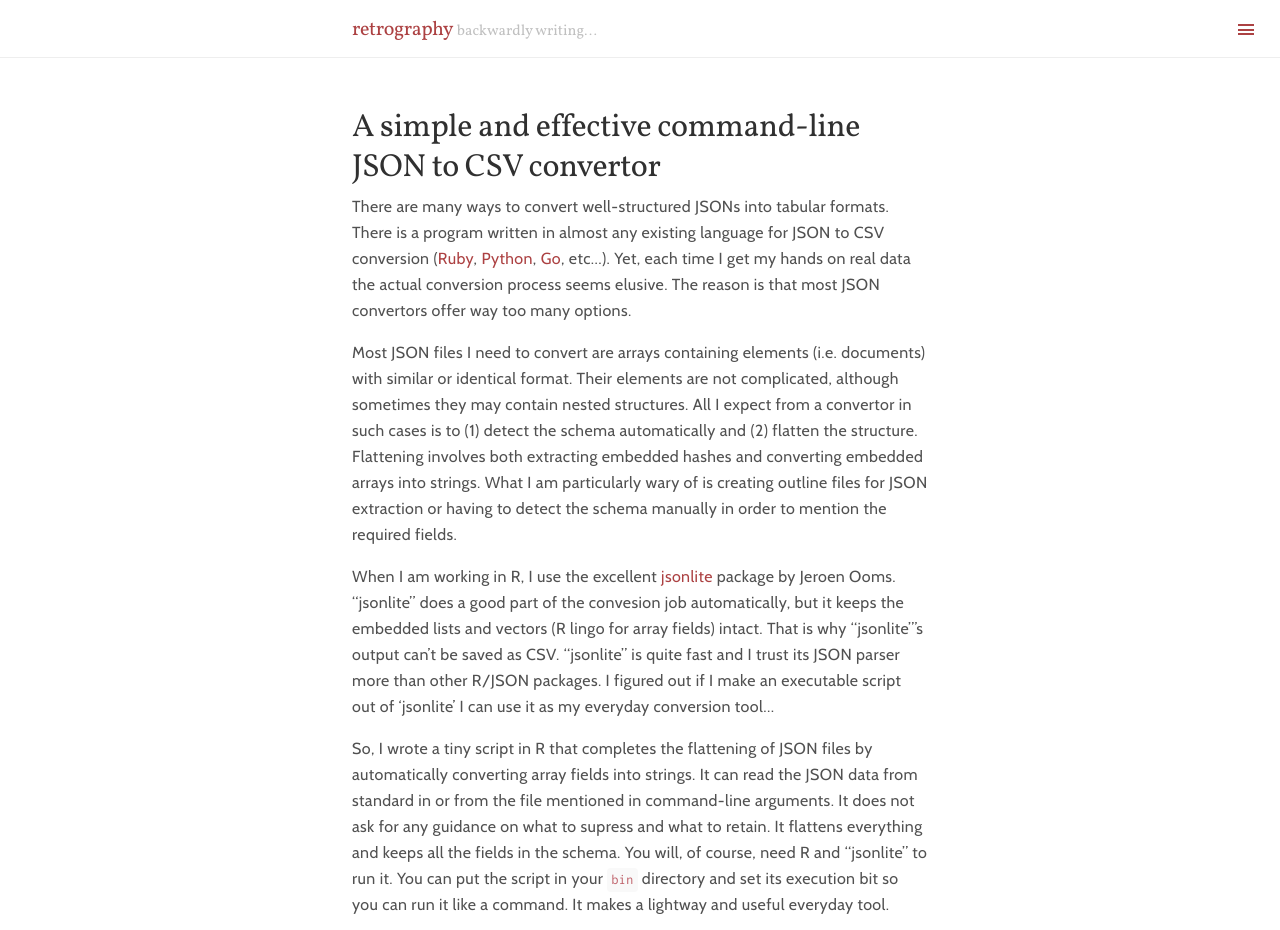
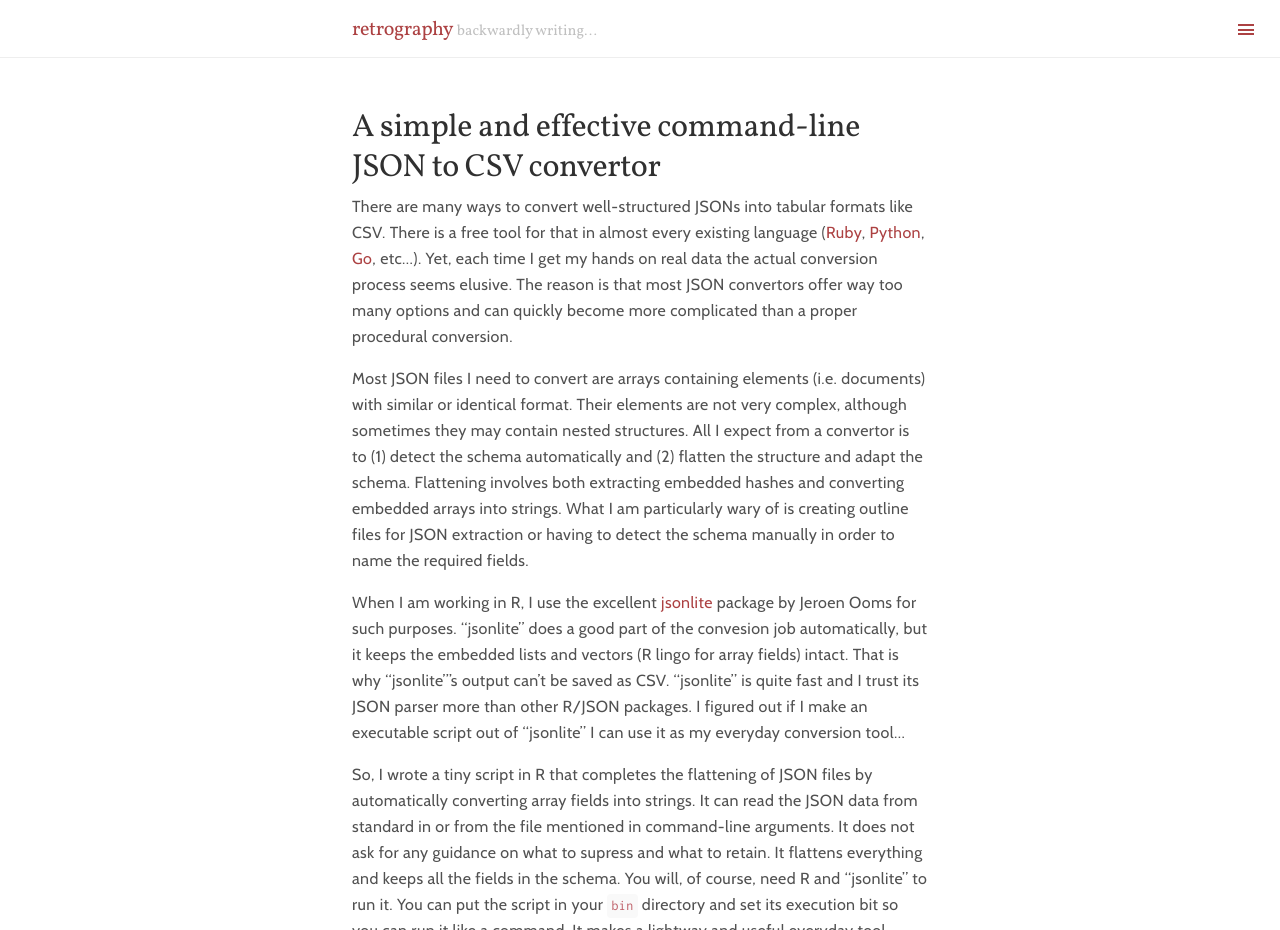
Before and after one commit to retrography/retrography.github.io, a Jekyll site: the page built from _posts/2015-08-20-a-simple-and-effective-command-line-json-to-csv-convertor.markdown, in a window 1280 px wide, cut to the strip 0-930 px from the top of the page. Built offline with Jekyll 4.4.1, drawn with Linux system fonts in a browser that asks for light colours; Markdown is read by kramdown in place of the engine named in the settings; comment, search, counter and statistics services are not loaded.

Commit message:
Update 2015-08-20-a-simple-and-effective-command-line-json-to-csv-convertor.markdown

```diff
--- a/_posts/2015-08-20-a-simple-and-effective-command-line-json-to-csv-convertor.markdown
+++ b/_posts/2015-08-20-a-simple-and-effective-command-line-json-to-csv-convertor.markdown
@@ -5,11 +5,11 @@ date: 2015-08-20
 keywords: "r csv tabular json hierarchical data conversion wrangling"
 ---
 
-There are many ways to convert well-structured JSONs into tabular formats. There is a program written in almost any existing language for JSON to CSV conversion ([Ruby](https://github.com/korczis/json2csv), [Python](https://github.com/evidens/json2csv), [Go](https://github.com/jehiah/json2csv), etc...). Yet, each time I get my hands on real data the actual conversion process seems elusive. The reason is that most JSON convertors offer way too many options.
+There are many ways to convert well-structured JSONs into tabular formats like CSV. There is a free tool for that in almost every existing language ([Ruby](https://github.com/korczis/json2csv), [Python](https://github.com/evidens/json2csv), [Go](https://github.com/jehiah/json2csv), etc...). Yet, each time I get my hands on real data the actual conversion process seems elusive. The reason is that most JSON convertors offer way too many options and can quickly become more complicated than a proper procedural conversion.
 
-Most JSON files I need to convert are arrays containing elements (i.e. documents) with similar or identical format. Their elements are not complicated, although sometimes they may contain nested structures. All I expect from a convertor in such cases is to (1) detect the schema automatically and (2) flatten the structure. Flattening involves both extracting embedded hashes and converting embedded arrays into strings. What I am particularly wary of is creating outline files for JSON extraction or having to detect the schema manually in order to mention the required fields.
+Most JSON files I need to convert are arrays containing elements (i.e. documents) with similar or identical format. Their elements are not very complex, although sometimes they may contain nested structures. All I expect from a convertor is to (1) detect the schema automatically and (2) flatten the structure and adapt the schema. Flattening involves both extracting embedded hashes and converting embedded arrays into strings. What I am particularly wary of is creating outline files for JSON extraction or having to detect the schema manually in order to name the required fields.
 
-When I am working in R, I use the excellent [jsonlite](https://cran.r-project.org/web/packages/jsonlite/index.html) package by Jeroen Ooms. "jsonlite" does a good part of the convesion job automatically, but it keeps the embedded lists and vectors (R lingo for array fields) intact. That is why "jsonlite"'s output can't be saved as CSV. "jsonlite" is quite fast and I trust its JSON parser more than other R/JSON packages. I figured out if I make an executable script out of 'jsonlite' I can use it as my everyday conversion tool...
+When I am working in R, I use the excellent [jsonlite](https://cran.r-project.org/web/packages/jsonlite/index.html) package by Jeroen Ooms for such purposes. "jsonlite" does a good part of the convesion job automatically, but it keeps the embedded lists and vectors (R lingo for array fields) intact. That is why "jsonlite"'s output can't be saved as CSV. "jsonlite" is quite fast and I trust its JSON parser more than other R/JSON packages. I figured out if I make an executable script out of "jsonlite" I can use it as my everyday conversion tool...
 
 So, I wrote a tiny script in R that completes the flattening of JSON files by automatically converting array fields into strings. It can read the JSON data from standard in or from the file mentioned in command-line arguments. It does not ask for any guidance on what to supress and what to retain. It flattens everything and keeps all the fields in the schema. You will, of course, need R and "jsonlite" to run it. You can put the script in your `bin` directory and set its execution bit so you can run it like a command. It makes a lightway and useful everyday tool.
 
```
